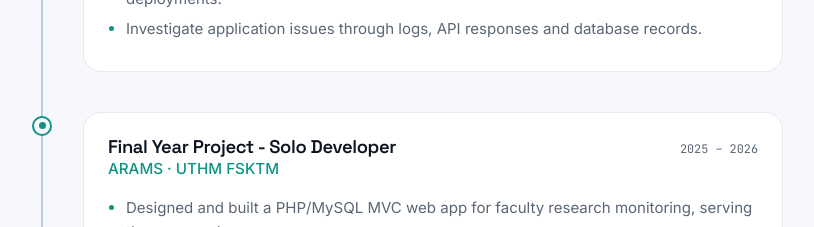
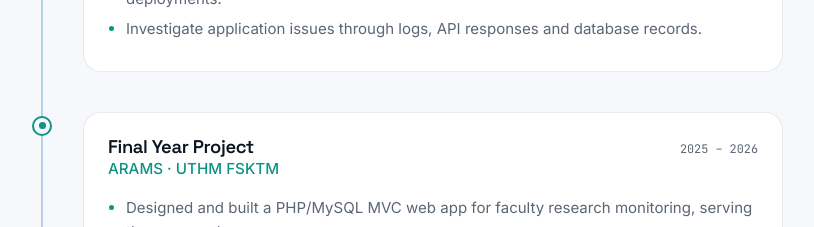
Before and after one commit to muazramzii/muaz-portfolio, a React (Vite) app: page / in a window 1280 px wide. Shown: the part 4340-4567 px from the top of the page, without its empty margins (237-1051 px from the left). Built offline with nearby package versions, Linux system fonts and the light colour scheme.

Commit message:
Rename Final Year Project experience title

```diff
--- a/src/data.js
+++ b/src/data.js
@@ -86,7 +86,7 @@ export const experience = [
     ],
   },
   {
-    title: 'Final Year Project - Solo Developer',
+    title: 'Final Year Project',
     company: 'ARAMS · UTHM FSKTM',
     when: '2025 – 2026',
     points: [
```
